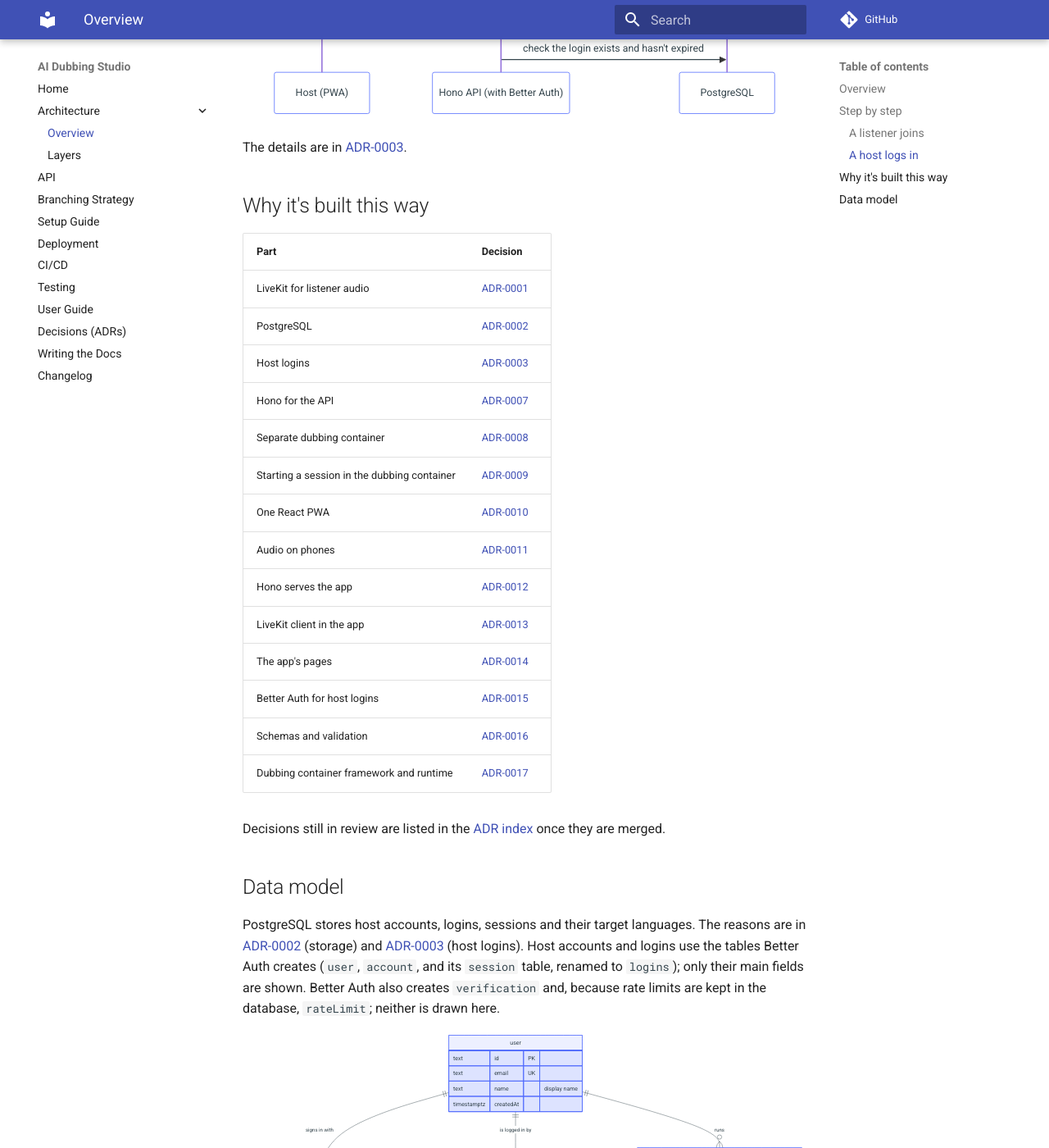
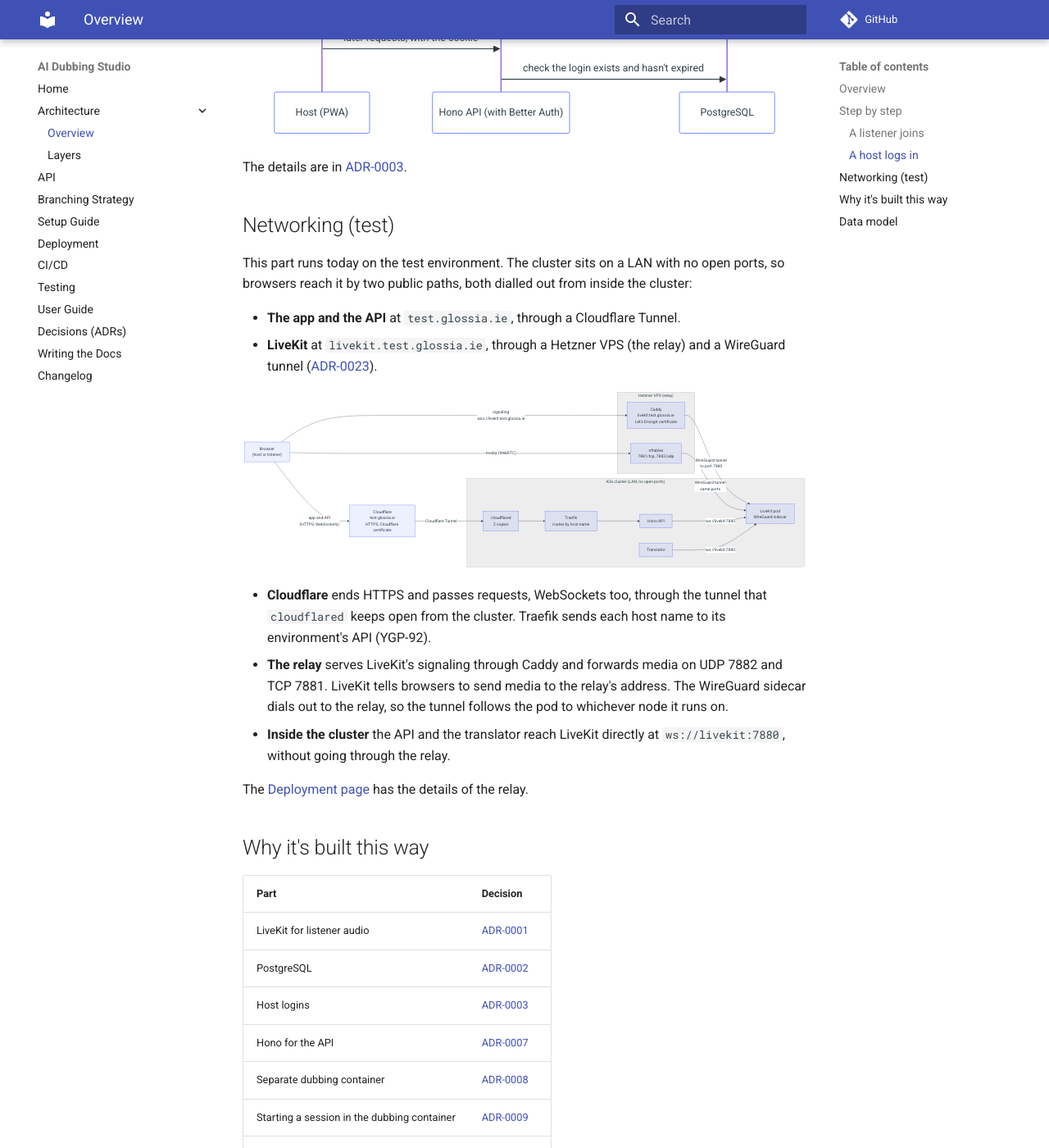
Before and after one commit to WH1TE-SHAD0W/ai-dubbing-studio, an MkDocs documentation site: the page built from docs/architecture.md, in a window 1280 px wide and 1400 px high, scrolled down 2510 px. Shown: the whole window at 82% size. Built offline with MkDocs 1.6.1 and Material for MkDocs 9.7.7, drawn with Linux system fonts in a browser that asks for light colours; comment, search, counter and statistics services are not loaded; some of the changed text lies outside the part shown.

Commit message:
docs: architecture diagrams show the test networking (Cloudflare Tunnel, Hetzner relay, WireGuard)
Co-Authored-By: Claude Opus 5.5 <noreply@anthropic.com>

````diff
--- a/docs/architecture.md
+++ b/docs/architecture.md
@@ -90,12 +90,14 @@ sequenceDiagram
   D-->>A: title and languages
   A-->>L: session details and languages
   L->>A: choose language, ask for a LiveKit token
-  A-->>L: LiveKit token
-  L->>K: connect with the token (WebRTC)
+  A-->>L: LiveKit token and LiveKit's public address
+  L->>K: connect with the token, through the relay (WebRTC)
   K-->>L: audio track for the chosen language
 ```
 
-Listeners have no account. They only need the join code.
+Listeners have no account. They only need the join code. On test, the listener
+reaches the API at `test.glossia.ie` and LiveKit at `livekit.test.glossia.ie`,
+through the relay (see [Networking](#networking-test)).
 
 ### A host logs in
 
@@ -114,6 +116,61 @@ sequenceDiagram
 ```
 
 The details are in [ADR-0003](adr/0003-host-authentication.md).
+
+## Networking (test)
+
+This part runs today on the test environment. The cluster sits on a LAN with no
+open ports, so browsers reach it by two public paths, both dialled out from
+inside the cluster:
+
+- **The app and the API** at `test.glossia.ie`, through a Cloudflare Tunnel.
+- **LiveKit** at `livekit.test.glossia.ie`, through a Hetzner VPS (the relay)
+  and a WireGuard tunnel ([ADR-0023](adr/0023-livekit-public-endpoint.md)).
+
+```mermaid
+%%{init: {"flowchart": {"nodeSpacing": 60, "rankSpacing": 80}}}%%
+flowchart LR
+  Browser["Browser<br/>(host or listener)"]
+
+  Edge["Cloudflare<br/>test.glossia.ie<br/>HTTPS, Cloudflare certificate"]
+
+  subgraph Relay["Hetzner VPS (relay)"]
+    Caddy["Caddy<br/>livekit.test.glossia.ie<br/>Let's Encrypt certificate"]
+    NFT["nftables<br/>7881/tcp, 7882/udp"]
+  end
+
+  subgraph Cluster["K3s cluster (LAN, no open ports)"]
+    CFD["cloudflared<br/>2 copies"]
+    Traefik["Traefik<br/>routes by host name"]
+    API["Hono API"]
+    Translator["Translator"]
+    LK["LiveKit pod<br/>WireGuard sidecar"]
+  end
+
+  Browser -- "app and API<br/>(HTTPS, WebSockets)" --> Edge
+  Edge -- "Cloudflare Tunnel" --> CFD
+  CFD --> Traefik
+  Traefik --> API
+  Browser -- "signaling<br/>wss://livekit.test.glossia.ie" --> Caddy
+  Browser -- "media (WebRTC)" --> NFT
+  Caddy -- "WireGuard tunnel<br/>to port 7880" --> LK
+  NFT -- "WireGuard tunnel<br/>same ports" --> LK
+  API -- "ws://livekit:7880" --> LK
+  Translator -- "ws://livekit:7880" --> LK
+```
+
+- **Cloudflare** ends HTTPS and passes requests, WebSockets too, through the
+  tunnel that `cloudflared` keeps open from the cluster. Traefik sends each
+  host name to its environment's API (YGP-92).
+- **The relay** serves LiveKit's signaling through Caddy and forwards media on
+  UDP 7882 and TCP 7881. LiveKit tells browsers to send media to the relay's
+  address. The WireGuard sidecar dials out to the relay, so the tunnel follows
+  the pod to whichever node it runs on.
+- **Inside the cluster** the API and the translator reach LiveKit directly at
+  `ws://livekit:7880`, without going through the relay.
+
+The [Deployment page](deployment.md#livekits-public-address-test) has the
+details of the relay.
 
 ## Why it's built this way
 
````
Also changed, not shown: docs/architecture-layers.md (+10 -6 lines), docs/changelog.md (+5 -0 lines).
